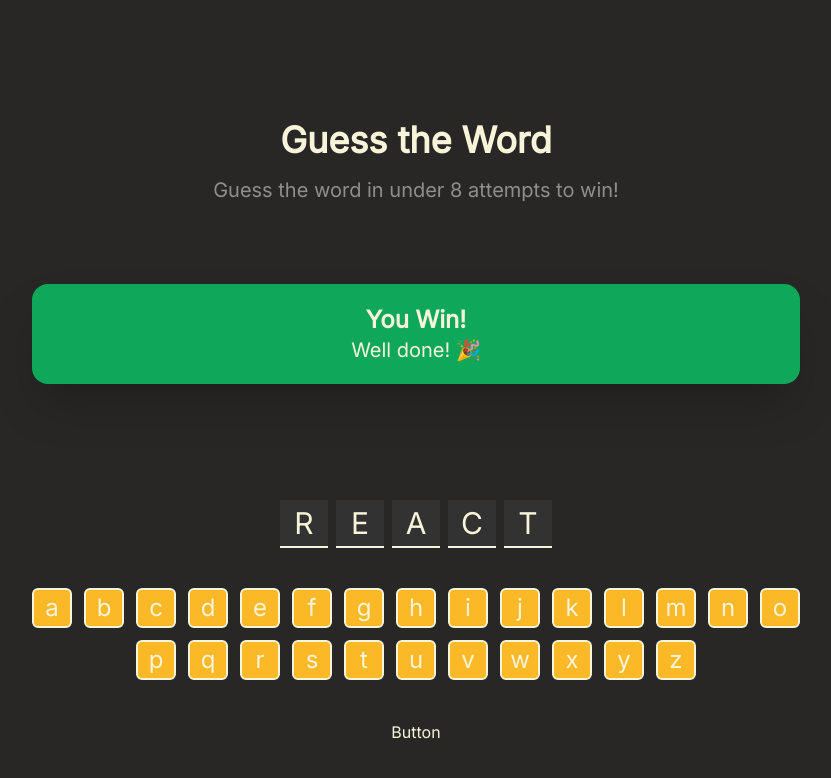
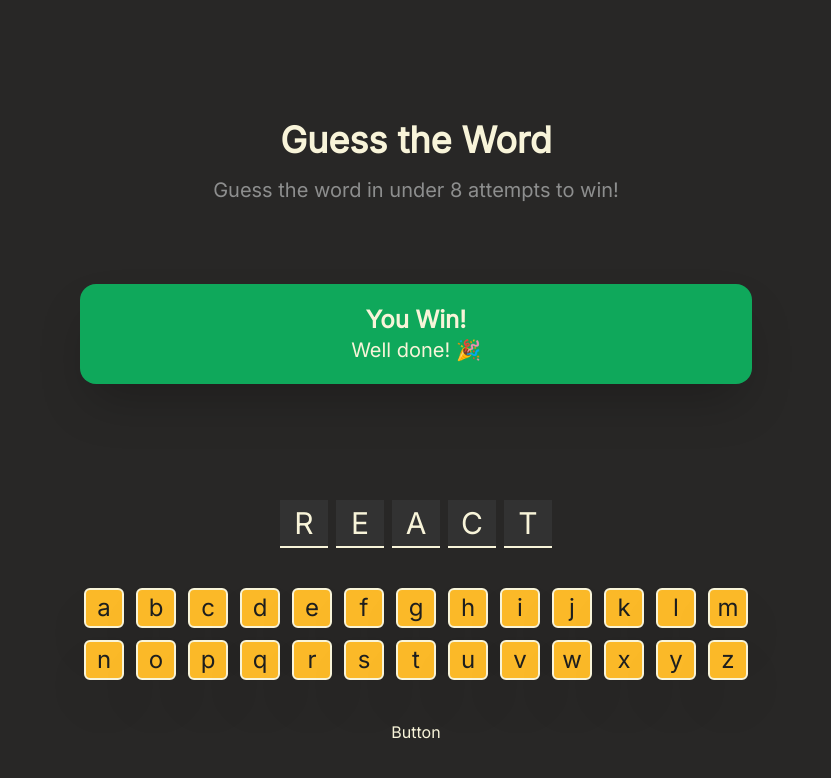
Before and after one commit to Syntrice/assembly-endgame, a React (Vite) app: page / in a window 1280 px wide. Shown: the top 778 px of the page, without its empty margins (224-1055 px from the left). Built offline with nearby package versions, Linux system fonts and the light colour scheme; some icons are missing.

Commit message:
feat: Adjust display width

```diff
--- a/index.html
+++ b/index.html
@@ -7,7 +7,7 @@
     <title>Guess The Word</title>
   </head>
   <body class="bg-theme-background h-screen p-10 text-theme-foreground">
-    <div class="mx-auto h-full max-w-3xl" id="root"></div>
+    <div class="mx-auto h-full max-w-2xl" id="root"></div>
     <script type="module" src="/src/main.tsx"></script>
   </body>
 </html>
--- a/src/components/common/Button.tsx
+++ b/src/components/common/Button.tsx
@@ -1,5 +1,5 @@
 export default function Button() {
     return (
         <button><p>Button</p></button>
-    )
+    );
 }
--- a/src/components/keyboard/Key.tsx
+++ b/src/components/keyboard/Key.tsx
@@ -22,7 +22,7 @@ export default function Key({ keyState, onClick, children }: KeyProps) {
     return (
         <button
             className={
-                "border-2 rounded-md border-theme-foreground flex w-10 h-10 justify-center items-center text-2xl" +
+                "text-theme-dark border-2 rounded-md border-theme-foreground flex w-10 h-10 justify-center items-center text-2xl shadow-2xl" +
                 keyColor()
             }
             onClick={onClick}
```
Also changed, not shown: src/main.tsx (+5 -5 lines).
